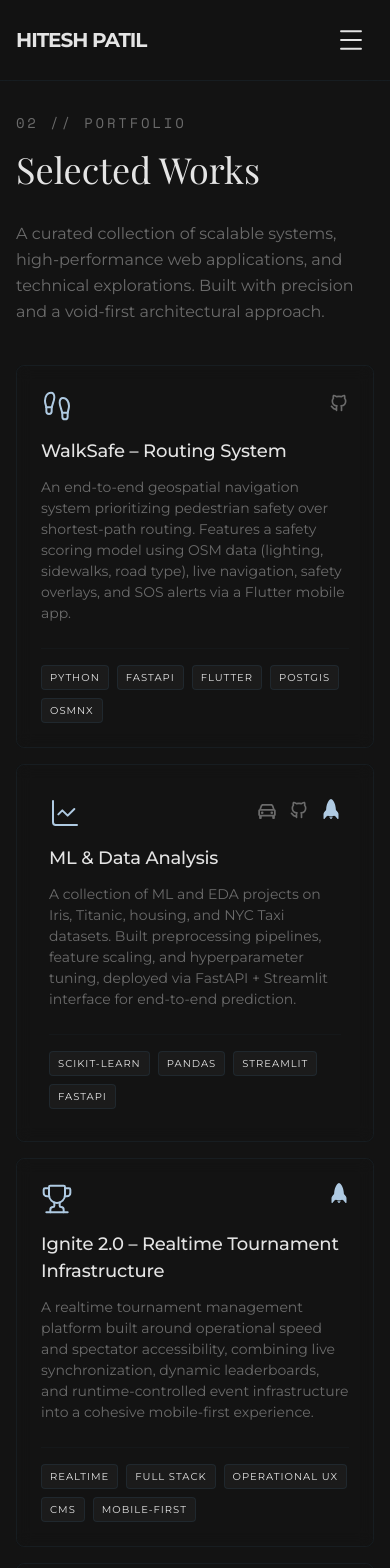
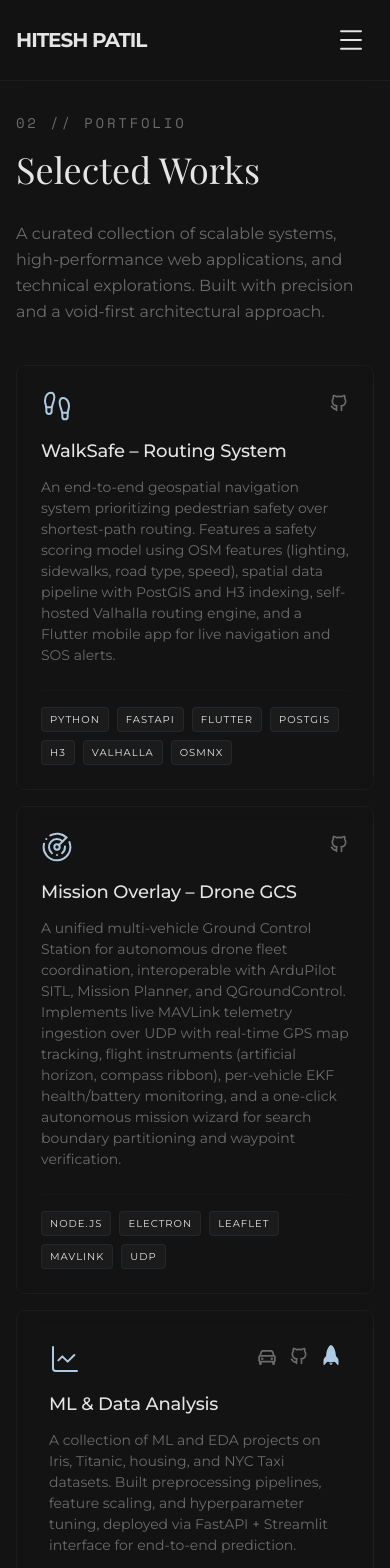
Before and after one commit to TheGoodDevil00/personal-portfolio, a Next.js app: page /projects in a window 390 px wide. Shown: the top 1568 px of the page. Built offline with nearby package versions, Linux system fonts and the light colour scheme.

Commit message:
feat:updated the Experience, Projects and Resume sections to reflect current state

```diff
--- a/app/experience/page.tsx
+++ b/app/experience/page.tsx
@@ -35,7 +35,46 @@ export default function Experience() {
             <div className="absolute left-[20px] top-4 bottom-4 w-px bg-primary-container/30 hidden md:block"></div>
 
             <div className="flex flex-col gap-element">
-              {/* Frosted Card: Experience 1 */}
+              {/* Frosted Card: Experience 1 - NIDAR 2027 RescueSwarm */}
+              <div className="relative bg-surface/40 backdrop-blur-[8px] border border-primary-container/20 p-6 md:p-8 rounded-xl md:ml-12 group hover:bg-surface-container-high/50 hover:border-primary-container/40 transition-all duration-500">
+                {/* Timeline Node */}
+                <div className="absolute -left-[36.5px] top-8 w-4 h-4 rounded-full bg-background border-2 border-primary hidden md:block group-hover:bg-primary transition-colors duration-300"></div>
+                <div className="flex flex-col md:flex-row justify-between items-start gap-4 mb-6">
+                  <div>
+                    <h3 className="font-subheading text-subheading text-silver-mist mb-1">Team Lead – NIDAR 2027 RescueSwarm</h3>
+                    <div className="flex items-center gap-2 font-body-sm text-body-sm text-primary">
+                      <Building2 className="w-4 h-4 stroke-[1.5]" />
+                      <span>Autonomous Multi-Drone Survivor Search & Aid Delivery Challenge • Pune, India</span>
+                    </div>
+                  </div>
+                  <div className="bg-surface-container border border-primary-container/30 px-3 py-1 rounded font-label-mono text-caption text-slate-hint uppercase">
+                    Current
+                  </div>
+                </div>
+                <ul className="list-none space-y-3 font-body text-body text-on-surface-variant mb-6">
+                  <li className="flex items-start gap-3">
+                    <ChevronRight className="w-4 h-4 text-tertiary-fixed-dim mt-1 stroke-[1.5] shrink-0" />
+                    Leading a 10-member team building a collaborative autonomous multi-drone system for the NIDAR 2027 Track 1 Drone Innovation challenge, tasked with search, survivor geotagging, and aid delivery.
+                  </li>
+                  <li className="flex items-start gap-3">
+                    <ChevronRight className="w-4 h-4 text-tertiary-fixed-dim mt-1 stroke-[1.5] shrink-0" />
+                    Own the computer vision pipeline for real-time human/survivor detection using YOLO11n, deployed on an edge Raspberry Pi 5 for onboard, network-independent inference.
+                  </li>
+                  <li className="flex items-start gap-3">
+                    <ChevronRight className="w-4 h-4 text-tertiary-fixed-dim mt-1 stroke-[1.5] shrink-0" />
+                    Architecting the mission-critical Ground Control Station interface for unified multi-drone telemetry, mission planning, and live survivor/delivery status reporting to a single operator.
+                  </li>
+                </ul>
+                <div className="flex flex-wrap gap-2">
+                  <span className="font-label-mono text-caption text-on-secondary-container bg-surface-container border border-outline-variant px-2 py-1 rounded">YOLO11N</span>
+                  <span className="font-label-mono text-caption text-on-secondary-container bg-surface-container border border-outline-variant px-2 py-1 rounded">RASPBERRY PI 5</span>
+                  <span className="font-label-mono text-caption text-on-secondary-container bg-surface-container border border-outline-variant px-2 py-1 rounded">EDGE AI</span>
+                  <span className="font-label-mono text-caption text-on-secondary-container bg-surface-container border border-outline-variant px-2 py-1 rounded">MAVLINK</span>
+                  <span className="font-label-mono text-caption text-on-secondary-container bg-surface-container border border-outline-variant px-2 py-1 rounded">GCS</span>
+                  <span className="font-label-mono text-caption text-on-secondary-container bg-surface-container border border-outline-variant px-2 py-1 rounded">AUTONOMOUS SYSTEMS</span>
+                </div>
+              </div>
+              {/* Frosted Card: Experience 2 - Catalyst Tech Club */}
               <div className="relative bg-surface/40 backdrop-blur-[8px] border border-primary-container/20 p-6 md:p-8 rounded-xl md:ml-12 group hover:bg-surface-container-high/50 hover:border-primary-container/40 transition-all duration-500">
                 {/* Timeline Node */}
                 <div className="absolute -left-[36.5px] top-8 w-4 h-4 rounded-full bg-background border-2 border-primary hidden md:block group-hover:bg-primary transition-colors duration-300"></div>
@@ -54,15 +93,15 @@ export default function Experience() {
                 <ul className="list-none space-y-3 font-body text-body text-on-surface-variant mb-6">
                   <li className="flex items-start gap-3">
                     <ChevronRight className="w-4 h-4 text-tertiary-fixed-dim mt-1 stroke-[1.5] shrink-0" />
-                    Selected for the college AI/ML cohort focused on applied machine learning, EDA, and project-based learning.
+                    Selected as part of the college AI/ML cohort focused on applied machine learning, EDA, and project-based learning.
                   </li>
                   <li className="flex items-start gap-3">
                     <ChevronRight className="w-4 h-4 text-tertiary-fixed-dim mt-1 stroke-[1.5] shrink-0" />
-                    Attend weekend technical sessions and contribute ~40 hours/week toward self-learning and project development.
+                    Attended technical sessions and contribute ~40 hours/week toward self-learning and project development.
                   </li>
                   <li className="flex items-start gap-3">
                     <ChevronRight className="w-4 h-4 text-tertiary-fixed-dim mt-1 stroke-[1.5] shrink-0" />
-                    Built applied ML and backend-integrated projects to reinforce cohort learnings.
+                    Built applied ML and backend-integrated projects to reinforce concepts learned through the cohort.
                   </li>
                 </ul>
                 <div className="flex flex-wrap gap-2">
--- a/app/page.tsx
+++ b/app/page.tsx
@@ -53,7 +53,7 @@ export default function Home() {
         <div className="grid grid-cols-2 md:grid-cols-4 gap-8">
           <div className="glass-panel p-8 rounded-lg flex flex-col items-center justify-center gap-4 hover:bg-surface-container-high transition-colors duration-300 group">
             <Code size={40} className="text-slate-hint group-hover:text-silver-mist transition-colors duration-300 stroke-[1.5]" />
-            <span className="font-heading-sm text-body font-bold text-silver-mist text-center">Python<br />C</span>
+            <span className="font-heading-sm text-body font-bold text-silver-mist text-center">Python<br />TypeScript</span>
             <span className="font-label-mono text-caption text-slate-hint">LANGUAGES</span>
           </div>
           <div className="glass-panel p-8 rounded-lg flex flex-col items-center justify-center gap-4 hover:bg-surface-container-high transition-colors duration-300 group">
--- a/app/projects/page.tsx
+++ b/app/projects/page.tsx
@@ -1,5 +1,5 @@
 import Link from 'next/link'
-import { Footprints, LineChart, Trophy, Cloud } from 'lucide-react'
+import { Footprints, LineChart, Trophy, Cloud, Radar } from 'lucide-react'
 import RocketIcon from "@/components/ui/rocket-icon"
 import CodeIcon from "@/components/ui/code-icon"
 import GithubIcon from "@/components/ui/github-icon"
@@ -38,7 +38,7 @@ export default function Projects() {
             <div className="flex-grow">
               <h2 className="font-subheading text-subheading text-silver-mist mb-3 group-hover:text-primary transition-colors duration-300">WalkSafe – Routing System</h2>
               <p className="font-body-sm text-body-sm text-slate-hint mb-6">
-                An end-to-end geospatial navigation system prioritizing pedestrian safety over shortest-path routing. Features a safety scoring model using OSM data (lighting, sidewalks, road type), live navigation, safety overlays, and SOS alerts via a Flutter mobile app.
+                An end-to-end geospatial navigation system prioritizing pedestrian safety over shortest-path routing. Features a safety scoring model using OSM features (lighting, sidewalks, road type, speed), spatial data pipeline with PostGIS and H3 indexing, self-hosted Valhalla routing engine, and a Flutter mobile app for live navigation and SOS alerts.
               </p>
             </div>
             <footer className="flex flex-wrap gap-2 mt-auto pt-4 border-t border-primary-container/10">
@@ -46,10 +46,40 @@ export default function Projects() {
               <span className="font-caption text-caption text-silver-mist uppercase tracking-widest bg-surface-container-high/40 border border-primary-container/30 rounded px-2 py-1">FastAPI</span>
               <span className="font-caption text-caption text-silver-mist uppercase tracking-widest bg-surface-container-high/40 border border-primary-container/30 rounded px-2 py-1">Flutter</span>
               <span className="font-caption text-caption text-silver-mist uppercase tracking-widest bg-surface-container-high/40 border border-primary-container/30 rounded px-2 py-1">PostGIS</span>
+              <span className="font-caption text-caption text-silver-mist uppercase tracking-widest bg-surface-container-high/40 border border-primary-container/30 rounded px-2 py-1">H3</span>
+              <span className="font-caption text-caption text-silver-mist uppercase tracking-widest bg-surface-container-high/40 border border-primary-container/30 rounded px-2 py-1">Valhalla</span>
               <span className="font-caption text-caption text-silver-mist uppercase tracking-widest bg-surface-container-high/40 border border-primary-container/30 rounded px-2 py-1">OSMnx</span>
             </footer>
           </div>
         </article>
+        {/* Project Card: Mission Overlay (GCS) */}
+        <article className="bg-transparent backdrop-blur-[8px] border border-primary-container/20 rounded-lg p-6 md:p-8 flex flex-col gap-6 hover:border-primary-container/60 hover:shadow-[0_0_24px_rgba(43,69,89,0.15)] transition-all duration-500 group relative overflow-hidden">
+          <div className="absolute inset-0 bg-gradient-to-br from-primary-container/5 to-transparent opacity-0 group-hover:opacity-100 transition-opacity duration-500"></div>
+          <div className="relative z-10 flex flex-col h-full">
+            <header className="flex justify-between items-start mb-4">
+              <Radar size={32} className="text-primary stroke-[1.5]" />
+              <div className="flex gap-2">
+                <Link href="https://github.com/TheGoodDevil00/mission-planner-interface" target="_blank" aria-label="GitHub" className="text-slate-hint hover:text-silver-mist transition-colors">
+                  <GithubIcon size={20} color="currentColor" />
+                </Link>
+              </div>
+            </header>
+            <div className="flex-grow">
+              <h2 className="font-subheading text-subheading text-silver-mist mb-3 group-hover:text-primary transition-colors duration-300">Mission Overlay – Drone GCS</h2>
+              <p className="font-body-sm text-body-sm text-slate-hint mb-6">
+                A unified multi-vehicle Ground Control Station for autonomous drone fleet coordination, interoperable with ArduPilot SITL, Mission Planner, and QGroundControl. Implements live MAVLink telemetry ingestion over UDP with real-time GPS map tracking, flight instruments (artificial horizon, compass ribbon), per-vehicle EKF health/battery monitoring, and a one-click autonomous mission wizard for search boundary partitioning and waypoint verification.
+              </p>
+            </div>
+            <footer className="flex flex-wrap gap-2 mt-auto pt-4 border-t border-primary-container/10">
+              <span className="font-caption text-caption text-silver-mist uppercase tracking-widest bg-surface-container-high/40 border border-primary-container/30 rounded px-2 py-1">Node.js</span>
+              <span className="font-caption text-caption text-silver-mist uppercase tracking-widest bg-surface-container-high/40 border border-primary-container/30 rounded px-2 py-1">Electron</span>
+              <span className="font-caption text-caption text-silver-mist uppercase tracking-widest bg-surface-container-high/40 border border-primary-container/30 rounded px-2 py-1">Leaflet</span>
+              <span className="font-caption text-caption text-silver-mist uppercase tracking-widest bg-surface-container-high/40 border border-primary-container/30 rounded px-2 py-1">MAVLink</span>
+              <span className="font-caption text-caption text-silver-mist uppercase tracking-widest bg-surface-container-high/40 border border-primary-container/30 rounded px-2 py-1">UDP</span>
+            </footer>
+          </div>
+        </article>
+
 
         {/* Project Card 2 */}
         <article className="bg-transparent backdrop-blur-[8px] border border-primary-container/20 rounded-lg p-8 flex flex-col gap-6 hover:border-primary-container/60 hover:shadow-[0_0_24px_rgba(43,69,89,0.15)] transition-all duration-500 group relative overflow-hidden">
@@ -99,15 +129,16 @@ export default function Projects() {
             <div className="flex-grow">
               <h2 className="font-subheading text-subheading text-silver-mist mb-3 group-hover:text-primary transition-colors duration-300">Ignite 2.0 – Realtime Tournament Infrastructure</h2>
               <p className="font-body-sm text-body-sm text-slate-hint mb-6">
-                A realtime tournament management platform built around operational speed and spectator accessibility, combining live synchronization, dynamic leaderboards, and runtime-controlled event infrastructure into a cohesive mobile-first experience.
+                A realtime tournament management platform featuring dynamic leaderboards, live score synchronization, tie-breaking rules computed on-the-fly via Postgres change subscriptions, role-based auth (admin/scorer), and a Dark Stadium UI with glassmorphism and Framer Motion.
               </p>
             </div>
             <footer className="flex flex-wrap gap-2 mt-auto pt-4 border-t border-primary-container/10">
-              <span className="font-caption text-caption text-silver-mist uppercase tracking-widest bg-surface-container-high/40 border border-primary-container/30 rounded px-2 py-1">Realtime</span>
-              <span className="font-caption text-caption text-silver-mist uppercase tracking-widest bg-surface-container-high/40 border border-primary-container/30 rounded px-2 py-1">Full Stack</span>
-              <span className="font-caption text-caption text-silver-mist uppercase tracking-widest bg-surface-container-high/40 border border-primary-container/30 rounded px-2 py-1">Operational UX</span>
-              <span className="font-caption text-caption text-silver-mist uppercase tracking-widest bg-surface-container-high/40 border border-primary-container/30 rounded px-2 py-1">CMS</span>
-              <span className="font-caption text-caption text-silver-mist uppercase tracking-widest bg-surface-container-high/40 border border-primary-container/30 rounded px-2 py-1">Mobile-First</span>
+              <span className="font-caption text-caption text-silver-mist uppercase tracking-widest bg-surface-container-high/40 border border-primary-container/30 rounded px-2 py-1">Next.js</span>
+              <span className="font-caption text-caption text-silver-mist uppercase tracking-widest bg-surface-container-high/40 border border-primary-container/30 rounded px-2 py-1">TypeScript</span>
+              <span className="font-caption text-caption text-silver-mist uppercase tracking-widest bg-surface-container-high/40 border border-primary-container/30 rounded px-2 py-1">Supabase</span>
+              <span className="font-caption text-caption text-silver-mist uppercase tracking-widest bg-surface-container-high/40 border border-primary-container/30 rounded px-2 py-1">PostgreSQL</span>
+              <span className="font-caption text-caption text-silver-mist uppercase tracking-widest bg-surface-container-high/40 border border-primary-container/30 rounded px-2 py-1">Tailwind CSS</span>
+              <span className="font-caption text-caption text-silver-mist uppercase tracking-widest bg-surface-container-high/40 border border-primary-container/30 rounded px-2 py-1">Framer Motion</span>
             </footer>
           </div>
         </article>
```
Also changed, not shown: 1 other file (tests, documents, lock files or other folders).
